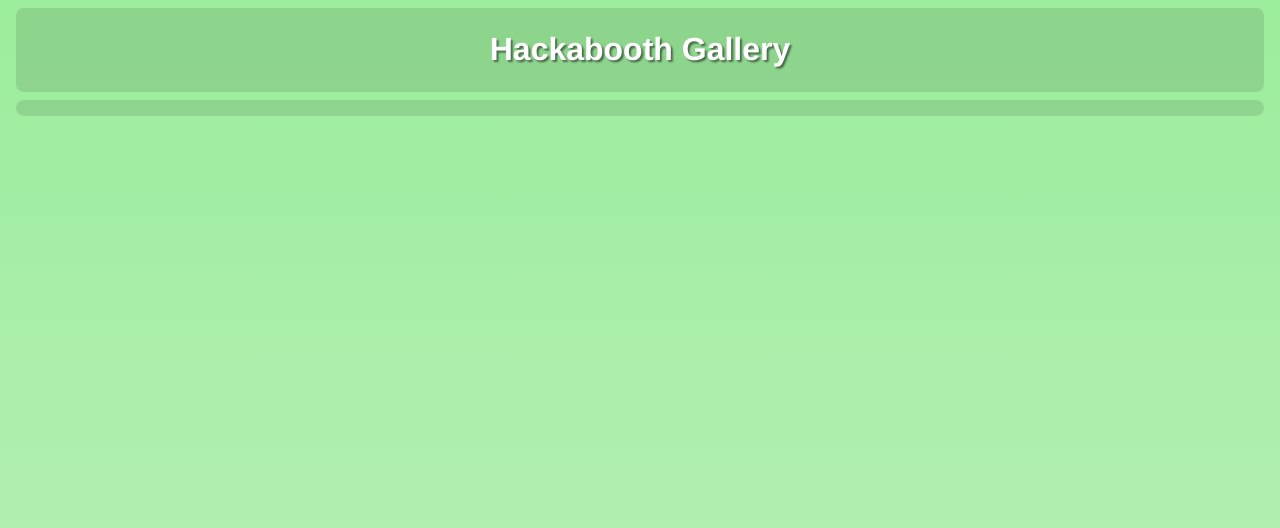
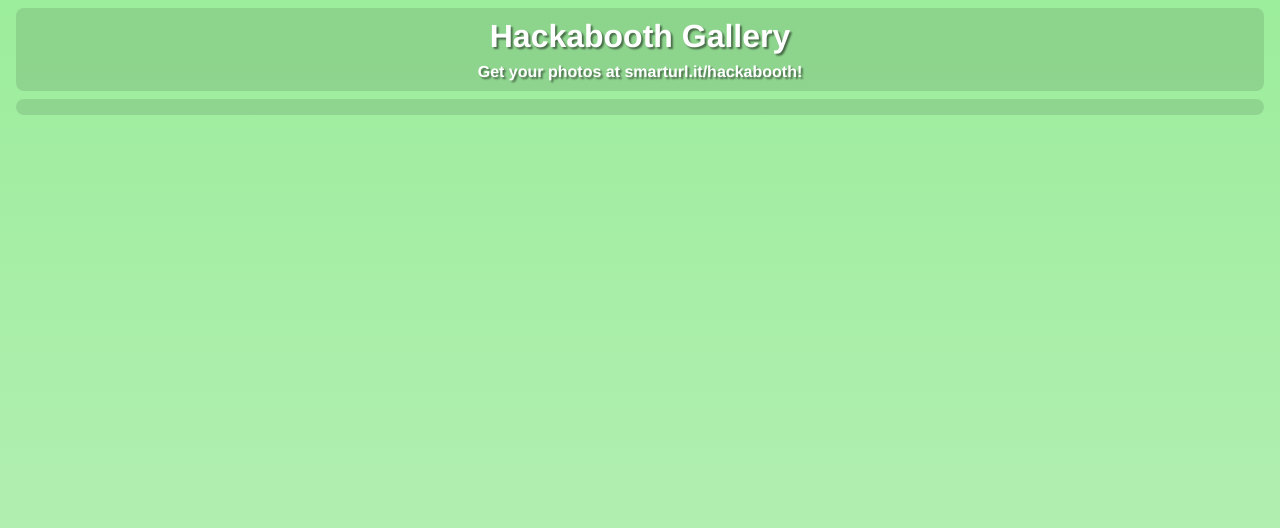
Before and after one commit to bobanj/hackabooth, a plain HTML site: page gallery.html in a window 1280 px wide. Drawn offline with nearby package versions, Linux system fonts and the light colour scheme; no server answers.

Commit message:
Added URL for users to find their photos.

```diff
--- a/css/gallery.css
+++ b/css/gallery.css
@@ -22,14 +22,16 @@ body {
 }
 
 .header {
+	color: #FFFFFF;
 	padding-top: 2px;
 	padding-bottom: 2px;
 	text-shadow: 2px 2px 2px rgba(0,0,0,0.5);
 	text-align: center;
 }
 
-.header h1 {
-	color: #FFFFFF;
+.header h1,
+.header h4 {
+	margin: 8px;
 }
 
 .photos {
--- a/gallery.html
+++ b/gallery.html
@@ -13,6 +13,7 @@
     <body>
         <div class="header content-container">
             <h1>Hackabooth Gallery</h1>
+            <h4>Get your photos at smarturl.it/hackabooth!</h4>
         </div>
         <div class="photos content-container"></div>
     </body>
```
